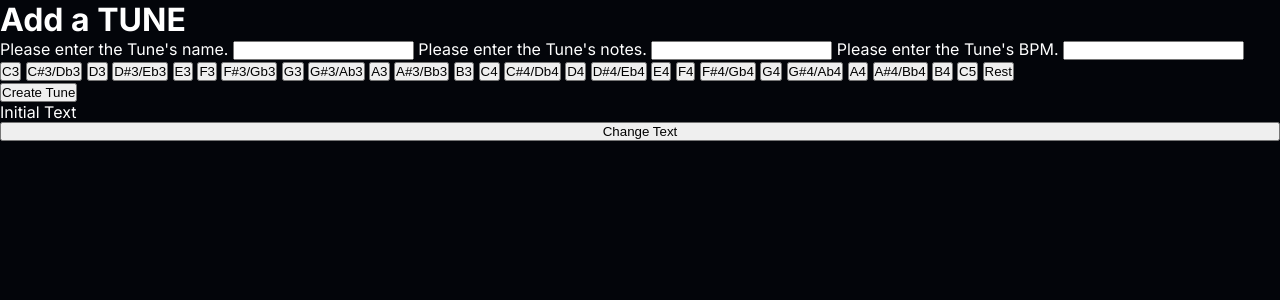
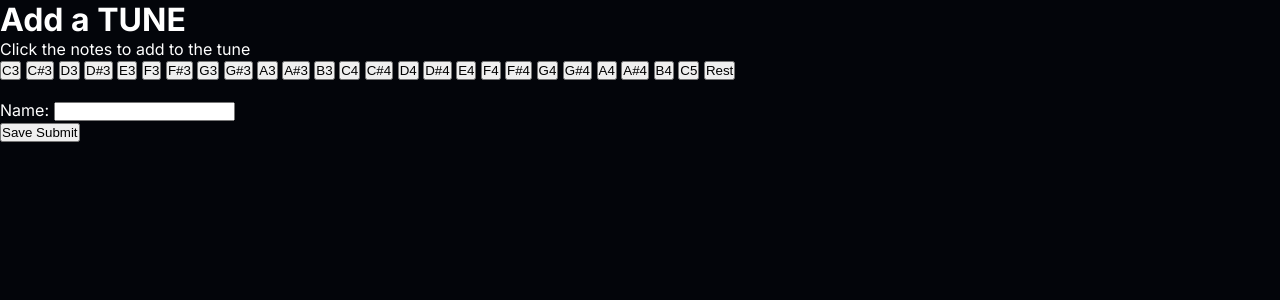
Before and after one commit to Team-5A/DjangoJam, a Django app: page /django_jam_app/add_tune/ in a window 1280 px wide. Shown: the part 119-419 px from the top of the page. Run offline with Django 4.2, Linux system fonts and the light colour scheme.

Commit message:
Feat : Added basic piano keyboard buttons. Fraser W Levack

```diff
--- a/django_jam_app/models.py
+++ b/django_jam_app/models.py
@@ -31,7 +31,7 @@ class Tune(models.Model):
     views = models.IntegerField(default=0)
     likes = models.IntegerField(default=0)
     notes = models.CharField(max_length=64)
-    beats_per_minute = models.IntegerField(default=0)
+    beats_per_minute = models.IntegerField(default=60)
     # add slug field to store the url of the tune.
     slug = models.SlugField(unique=True)
 
--- a/django_jam_app/urls.py
+++ b/django_jam_app/urls.py
@@ -7,10 +7,10 @@ urlpatterns = [
     path('about/', views.about, name='about'),
     # path('tune/<slug:tune_name_slug>/', views.show_tune, name='show_tune'),
     path('add_tune/', views.add_tune, name='add_tune'),
-    path('append_tune_string', views.append_tune_string, name='append_tune_string'),
     path('register/', views.register, name='register'),
     path('login/', views.user_login, name='login'),
     path('logout/', views.user_logout, name='logout'),
     path('profile/<slug:slug>/', views.profile, name='profile'),
     path('explore/', views.explore, name='explore'),
+    path('save/', views.save_tune, name='save_tune'),
 ]
--- a/django_jam_app/views.py
+++ b/django_jam_app/views.py
@@ -3,7 +3,7 @@ from django_jam_app.models import Tune, UserProfile
 from django_jam_app.forms import TuneForm, UserForm, UserProfileForm, SearchForm
 from django.shortcuts import redirect, get_object_or_404
 from django.urls import reverse
-from django.http import HttpResponse
+from django.http import HttpResponse, HttpResponseRedirect
 from django.contrib.auth import authenticate, login, logout
 from django.contrib.auth.models import User
 from django.contrib.auth.decorators import login_required
@@ -178,14 +178,12 @@ def visitor_cookie_handler(request):
 
     request.session['visits'] = visits
 
-def append_tune_string(request):
-    key = request.GET.get('key')
-    if tune_string.count(',') < 15:
-        tune_string += ","
-        if key == "Rest":
-            tune_string += " "
-        else:
-            tune_string += key
 
-def reset_tune_string(tune_string):
-        return ""
+def save_tune(request):
+    if request.method == 'POST':
+        tune_input = request.POST.get('tune_input')
+        tune_name = request.POST.get('name_input')
+        tune_creator = request.user
+        Tune.objects.create(notes=tune_input, creator=tune_creator, name=tune_name, slug=tune_name)
+        return HttpResponseRedirect('/django_jam_app/')  # Redirect to success page or wherever you want
+    return render(request, 'django_jam_app/add_tune.html')  # Render the same page if not a POST request
--- a/migrate.py
+++ b/migrate.py
@@ -6,4 +6,5 @@ if os.path.exists("db.sqlite3"):
 os.system("python manage.py makemigrations django_jam_app")
 os.system("python manage.py migrate")
 os.system("python manage.py createsuperuser --username admin --email admin@admin.co.uk")
+
 os.system("python populate_jam.py")
--- a/templates/django_jam_app/add_tune.html
+++ b/templates/django_jam_app/add_tune.html
@@ -7,107 +7,91 @@
 
 {% block body_block %}
     <h1>Add a TUNE</h1>
+    <p>Click the notes to add to the tune</p>
+    <form id="tune-form" method="POST" action="{% url 'django_jam_app:save_tune' %}">
+        {% csrf_token %}
+    <div id="input-display"></div>
+    <div class="keyboard">
+        <button type="button" onclick="appendToDisplay('C3,')"> C3 </button>
+
+        <button type="button" onclick="appendToDisplay('C#3,')"> C#3 </button>
+
+        <button type="button" onclick="appendToDisplay('D3,')"> D3 </button>
+
+        <button type="button" onclick="appendToDisplay('D#3,')"> D#3 </button>
+
+        <button type="button" onclick="appendToDisplay('E3,')"> E3 </button>
+
+        <button type="button" onclick="appendToDisplay('F3,')"> F3 </button>
+
+        <button type="button" onclick="appendToDisplay('F#3,')"> F#3 </button>
+
+        <button type="button" onclick="appendToDisplay('G3,')"> G3 </button>
+
+        <button type="button" onclick="appendToDisplay('G#3,')"> G#3 </button>
+
+        <button type="button" onclick="appendToDisplay('A3,')"> A3 </button>
+
+        <button type="button" onclick="appendToDisplay('A#3,')"> A#3 </button>
+
+        <button type="button" onclick="appendToDisplay('B3,')"> B3 </button>
+
+        <button type="button" onclick="appendToDisplay('C4,')"> C4 </button>
+
+        <button type="button" onclick="appendToDisplay('C#4,')"> C#4 </button>
+
+        <button type="button" onclick="appendToDisplay('D4,')"> D4 </button>
+
+        <button type="button" onclick="appendToDisplay('D#4,')"> D#4 </button>
+
+        <button type="button" onclick="appendToDisplay('E4,')"> E4 </button>
+
+        <button type="button" onclick="appendToDisplay('F4,')"> F4 </button>
+
+        <button type="button" onclick="appendToDisplay('F#4,')"> F#4 </button>
+
+        <button type="button" onclick="appendToDisplay('G4,')"> G4 </button>
+
+        <button type="button" onclick="appendToDisplay('G#4,')"> G#4 </button>
+
+        <button type="button" onclick="appendToDisplay('A4,')"> A4 </button>
+
+        <button type="button" onclick="appendToDisplay('A#4,')"> A#4 </button>
+
+        <button type="button" onclick="appendToDisplay('B4,')"> B4 </button>
+
+        <button type="button" onclick="appendToDisplay('C5,')"> C5 </button>
+
+        <button type="button" onclick="appendToDisplay(',')"> Rest </button>
+
+    </div>
+        <br>
     <div>
-        <form id="tune_form" method="post" action="/django_jam_app/add_tune/">
-            {% csrf_token %}
-            {% for hidden in form.hidden_fields %}
-                {{ hidden }}
-            {% endfor %}
-            {% for field in form.visible_fields %}
-                {{ field.errors }}
-                {{ field.help_text }}
-            {{ field }}
-            {% endfor %}
-            <ul>
-
-                <button onclick="combinedFunction(C3)"> C3 </button>
-
-                <button onclick="combinedFunction(C#3/Db3)"> C#3/Db3 </button>
-
-                <button onclick="combinedFunction(D3)"> D3 </button>
-
-                <button onclick="combinedFunction(D#3/Eb3)"> D#3/Eb3 </button>
-
-                <button onclick="combinedFunction(E3)"> E3 </button>
-
-                <button onclick="combinedFunction(F3)"> F3 </button>
-
-                <button onclick="combinedFunction(F#3/Gb3)"> F#3/Gb3 </button>
-
-                <button onclick="combinedFunction(G3)"> G3 </button>
-
-                <button onclick="combinedFunction(G#3/Ab3)"> G#3/Ab3 </button>
-
-                <button onclick="combinedFunction(A3)"> A3 </button>
-
-                <button onclick="combinedFunction(A#3/Bb3)"> A#3/Bb3 </button>
-
-                <button onclick="combinedFunction(B3)"> B3 </button>
-
-                <button onclick="combinedFunction(C4)"> C4 </button>
-
-                <button onclick="combinedFunction(C#4/Db4)"> C#4/Db4 </button>
-
-                <button onclick="combinedFunction(D4)"> D4 </button>
-
-                <button onclick="combinedFunction(D#4/Eb4)"> D#4/Eb4 </button>
-
-                <button onclick="combinedFunction(E4)"> E4 </button>
-
-                <button onclick="combinedFunction(F4)"> F4 </button>
-
-                <button onclick="combinedFunction(F#4/Gb4)"> F#4/Gb4 </button>
-
-                <button onclick="combinedFunction(G4)"> G4 </button>
-
-                <button onclick="combinedFunction(G#4/Ab4)"> G#4/Ab4 </button>
-
-                <button onclick="combinedFunction(A4)"> A4 </button>
-
-                <button onclick="combinedFunction(A#4/Bb4)"> A#4/Bb4 </button>
-
-                <button onclick="combinedFunction(B4)"> B4 </button>
-
-                <button onclick="combinedFunction(C5)"> C5 </button>
-
-                <button onclick="combinedFunction(Rest)"> Rest </button>
-
-            </ul>
-        <input type="submit" name="submit" value="Create Tune" />
-        </form>
+        <label for="name-input">Name:</label>
+        <input type="text" id="name-input" name="name_input">
+        <br>
+        <input type="hidden" id="tune-input" name="tune_input">
+        <button type="submit">Save Submit</button>
     </div>
-
-    {% comment %} // I want to make it display what notes you have entered here {% endcomment %}
-    <div id="editableTextField" contenteditable="false">Initial Text</div>
-
-    <!-- Button to change the text -->
-    {% comment %} should not be needed once the button clicks works {% endcomment %}
-    <button onclick="changeText()">Change Text</button>
+    </form>
 
     <script>
-        function append_tune_string(key) {
-            // Send an AJAX request to Django backend
-            // calls append_tune_string function
-            var xhr = new XMLHttpRequest();
-            xhr.open("GET", "{% url 'append_tune_string' %}?parameter=" + key, true);
-            xhr.onreadystatechange = function() {
-                if (xhr.readyState == 4 && xhr.status == 200) {
-                    // Handle the response from the server if needed
-                    console.log(xhr.responseText);
-                }
-            };
-            xhr.send();
+        let text = '';
+
+        function appendToDisplay(note) {
+            text += note;
+            document.getElementById('input-display').innerText = text;
         }
 
-        function changeText() {
-            var textField = document.getElementById("editableTextField");
-            textField.textContent = "New Text";
+        function clearDisplay() {
+            text = '';
+            document.getElementById('input-display').innerText = text;
         }
 
-        function combinedFunction(key) {
-            // executes both function
-            append_tune_string(key)
-            changeText()
-        }
+        document.getElementById('tune-form').addEventListener('submit', function(e) {
+            e.preventDefault();
+            document.getElementById('tune-input').value = text;
+            this.submit();
+        });
     </script>
 {% endblock %}
```
